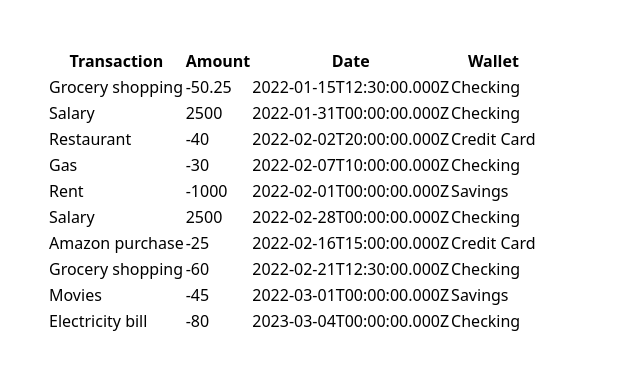
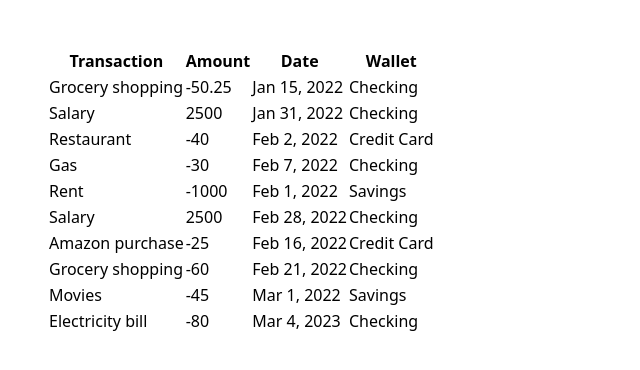
Before and after one commit to clemensheithecker/expense-tracker, a Next.js app: page /transactions in a window 1280 px wide. Shown: the top 370 px of the page, without its empty margins (0-640 px from the left). Built offline with nearby package versions, Linux system fonts and the light colour scheme.

Commit message:
Add Date component
Add date-fns

```diff
--- a/package.json
+++ b/package.json
@@ -16,6 +16,7 @@
     "@types/react": "18.0.28",
     "@types/react-dom": "18.0.11",
     "clsx": "^1.2.1",
+    "date-fns": "^2.29.3",
     "eslint": "8.34.0",
     "eslint-config-next": "13.2.1",
     "lodash": "^4.17.21",
--- /dev/null
+++ b/src/components/Date.tsx
@@ -0,0 +1,7 @@
+import { format, parseISO } from "date-fns";
+
+export const Date = ({ dateString }: { dateString: string }) => {
+  const dateObject = parseISO(dateString);
+
+  return <time dateTime={dateString}>{format(dateObject, "MMM d, yyyy")}</time>;
+};
--- a/src/components/TransactionsTable.tsx
+++ b/src/components/TransactionsTable.tsx
@@ -7,6 +7,7 @@ import {
   useReactTable,
 } from "@tanstack/react-table";
 import { useMemo } from "react";
+import { Date } from "./Date";
 
 type Transaction = {
   id: string;
@@ -33,7 +34,7 @@ const TransactionTable = ({
       header: () => <span>Amount</span>,
     }),
     columnHelper.accessor("date", {
-      cell: (info) => info.getValue(),
+      cell: (info) => <Date dateString={info.getValue()} />,
       header: () => <span>Date</span>,
     }),
     columnHelper.accessor("wallet", {
```
Also changed, not shown: 1 other file (tests, documents, lock files or other folders).
